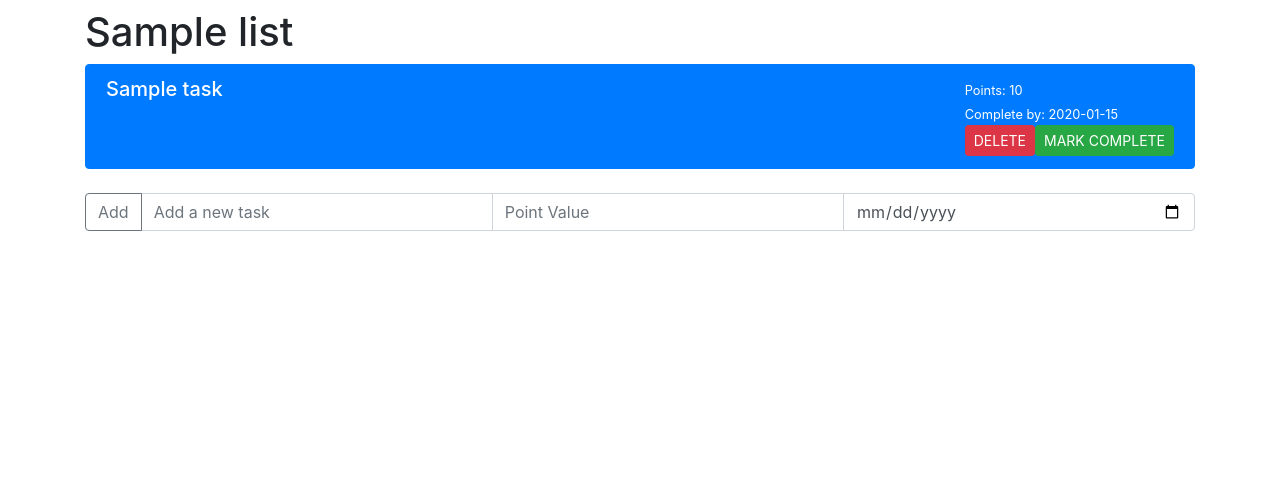
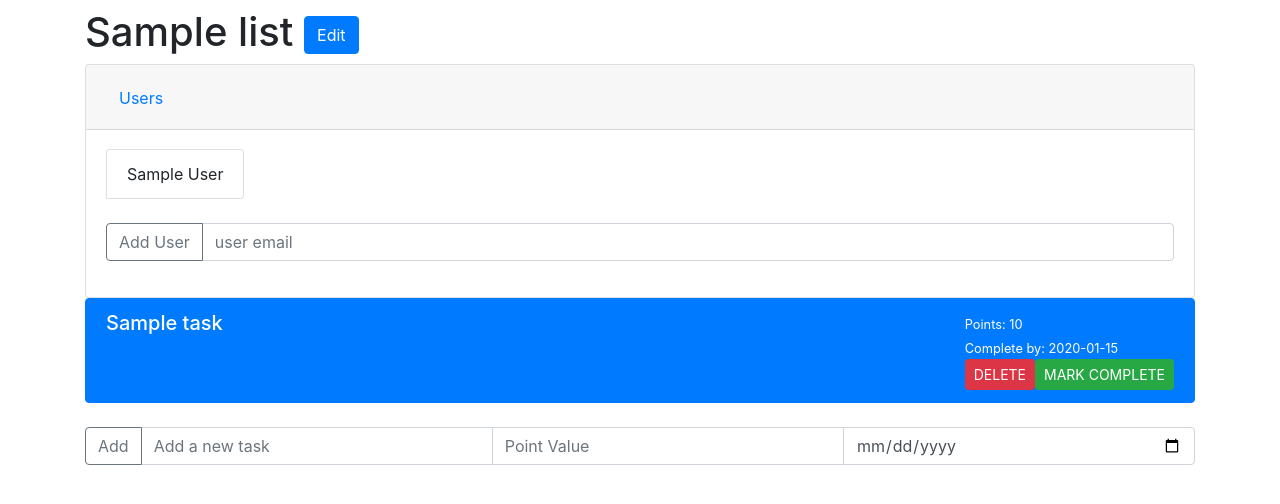
Before and after one commit to parthmparmar/honeydo, a Flask app: page /list/1 in a window 1280 px wide. Shown: the top 504 px of the page. Run offline with Flask 2, Linux system fonts and the light colour scheme; a user stored in the database is signed in; tables that the repository leaves empty hold one stand-in row (values such as "Sample post"); some libraries are stand-ins or nearby versions.

Commit message:
changes for access and edits on list

```diff
--- a/hdo/models.py
+++ b/hdo/models.py
@@ -34,7 +34,7 @@ class Lists(db.Model):  #accessing Model class of SQLAlchemy
 	list_owner_id=db.Column(db.Integer, db.ForeignKey("Users.id"), nullable=False)
 	list_owner=db.relationship("Users", foreign_keys = [list_owner_id], lazy=True)
 	list_access = db.relationship("Access", cascade="all, delete-orphan")
-	# TODO -- add relationship to Tasks so they get deleted
+	list_tasks = db.relationship("Tasks", cascade="all, delete-orphan")
 
 
 	'''def __init__(self,list_id,list_name,list_owner):
--- /dev/null
+++ b/hdo/static/script/tasks_page.js
@@ -0,0 +1,29 @@
+console.log("js loding")
+$(".delete-user-access").on("click", function () {
+  user_id = $(this).data("user_id");
+  list_id = $(this).data("list_id");
+  $.ajax({
+    url:"/api/access/?list_id="+list_id+"&user_id="+user_id,
+    method: "DELETE",
+  }).done(function (resp) {
+      location.reload();
+  });
+});
+
+$(".edit-list").on("click", function () {
+  $(".edit-list-input").removeClass("d-none");
+});
+
+$("#update-list-name").on("click", function (){
+  list_id = $(this).data("list_id");
+  new_name = $("#new_name").val().trim()
+  if (new_name) {
+    $.ajax({
+      url: "/api/list/"+list_id,
+      method: "PUT",
+      data: {new_name: new_name}
+    }).done(function (resp){
+      location.reload();
+    });
+  };
+});
--- /dev/null
+++ b/hdo/templates/access.html
@@ -0,0 +1,39 @@
+<!-- Access -->
+<div class="accordion" id="list-access">
+  <div class="card">
+    <div class="card-header" id="access-heading">
+      <h2 class="mb-0">
+        <button class="btn btn-link" type="button" data-toggle="collapse" data-target="#access-card" aria-expanded="true" aria-controls="access-card">
+          Users
+        </button>
+      </h2>
+    </div>
+
+    <div id="access-card" class="collapse show" aria-labelledby="access-card" data-parent="#list-access">
+      <div class="card-body">
+        <ul class="list-group list-group-horizontal-md">
+          {% for user in users %}
+          <li class="list-group-item">{{user.user.name}}
+            {% if current_user.id == list.list_owner_id %}
+              {% if user.user.id != list.list_owner_id %}
+                <button class="btn btn-danger delete-user-access" data-list_id = {{list.list_id}} data-user_id = {{user.user.id}} role="button">Delete</button>
+                {% endif %}
+            {% endif %}
+          </li>
+          {% endfor %}
+        </ul>
+
+        {% if current_user.id == list.list_owner_id %}
+        <form class="form-group mt-4" action="/api/access/?list_id={{list.list_id}}" method="POST">
+          <div class="input-group mb-3">
+            <div class="input-group-prepend">
+              <button class="btn btn-outline-secondary" type="submit" id="add-user">Add User</button>
+            </div>
+            <input name="user_email" type="email" class="form-control" placeholder="user email" aria-label="Add User" aria-describedby="add-user" required>
+          </div>
+        </form>
+        {% endif %}
+      </div>
+    </div>
+  </div>
+</div>
--- a/hdo/templates/lists.html
+++ b/hdo/templates/lists.html
@@ -2,15 +2,18 @@
 {% block body %}
 
 <div class="container">
+  <h3>Hello {{data.user.name}}!</h3>
   {% include "base/alerts.html" %}
   {% include "base/modal-yes-no.html" %}
   <div class="lists-view">
-    <p>Lists:</p>
+    <p>Your Lists:</p>
     <ul class="list-group">
       {% for list in data.user_lists %}
         <li class="list-group-item" >
           <a href="/list/{{list.list.list_id}}">{{list.list.list_name}}</a>
+          {% if data.user.id == list.list.list_owner_id %}
           <button type="button" data-list_id = {{list.list.list_id}} class="btn btn-secondary delete_list float-right">Delete</button>
+          {% endif %}
         </li>
       {% endfor %}
     </ul>
--- a/hdo/templates/tasks.html
+++ b/hdo/templates/tasks.html
@@ -3,8 +3,20 @@
 
 <div class="container">
   {% include "base/alerts.html" %}
+
   <div class="lists-view">
-    <h1>{{ list.list_name }}</h1>
+    <h1>{{ list.list_name }} <span>
+      {% if current_user.id == list.list_owner_id %}
+      <button type="button" class="btn btn-primary edit-list">Edit</button>
+      {% endif %}
+    </span></h1>
+    <div class="input-group mb-3 d-none edit-list-input">
+      <input id="new_name" type="text" class="form-control" value="{{list.list_name}}">
+      <div class="input-group-append">
+        <button data-list_id = {{list.list_id}} id="update-list-name" class="btn btn-outline-secondary" type="button">Update</button>
+      </div>
+    </div>
+    {% include "/access.html" %}
     {% for tasks in task_data.tasks %}
     <div class="list-group">
 
@@ -49,5 +61,5 @@
 
 {% endblock %}
 {% block javascript %}
-<script type="text/javascript" src="{{ url_for('static', filename='script/dashboard.js') }}"></script>
+<script type="text/javascript" src="{{ url_for('static', filename='script/tasks_page.js') }}"></script>
 {% endblock %}
--- /dev/null
+++ b/hdo/utilities/db_functions.py
@@ -0,0 +1,17 @@
+from hdo.models import Users, Lists, Access, Tasks
+from hdo import db
+
+def is_owner(user_id, list_id):
+    list = Lists.query.filter_by(list_id = list_id).first()
+
+    if list.list_owner_id == user_id:
+        return True
+    else:
+        return False
+
+def has_access(user_id, list_id):
+    access = Access.query.filter_by(list_id = list_id, user_id = user_id).first()
+    if access:
+        return True
+    else:
+        return False
--- a/hdo/views.py
+++ b/hdo/views.py
@@ -1,4 +1,4 @@
-from flask import Flask, redirect, url_for, render_template, request, flash
+from flask import Flask, redirect, url_for, render_template, request, flash, abort
 from hdo import app
 from flask_login import LoginManager, UserMixin, login_user, login_required, logout_user, current_user
 from hdo.models import Users, Lists, Access, Tasks
@@ -7,6 +7,7 @@ import datetime
 from werkzeug.security import generate_password_hash, check_password_hash
 import json
 import re
+from hdo.utilities.db_functions import is_owner, has_access
 
 @app.route('/')
 def hello_world():
@@ -32,24 +33,9 @@ def login():
                 flash("Welcome Back " + user.name, "success")
                 return redirect(url_for("dashboard"))
 
-        return "Invalid Username or Password"
+        flash("email and/or password incorrect, please try again." "warning")
+        return redirect(url_for("login"))
 
-
-# @app.route('/login', methods=['GET', 'POST'])
-# def login():
-#     form = LoginForm()
-#
-#     if form.validate_on_submit():
-#         #return '<h1>' + form.email.data + ' ' + form.password.data + '</h1>'
-#         user = Users.query.filter_by(email=form.email.data).first()
-#         if user:
-#             if check_password_hash(user.hash_password, form.password.data):#user.hash_password == form.password.data:
-#                 login_user(user)
-#                 return render_template('lists.html') #will need to change to redirect when route is set up
-#
-#         return 'Invalid username or password'
-#
-#     return render_template('login.html', form=form)
 
 @app.route('/register', methods=['GET', 'POST'])
 def register():
@@ -66,8 +52,7 @@ def register():
         user = Users.query.filter_by(email=email).first()
 
         if user:
-            flash("Unfortunately, " + user.email + " is already in use.", 'danger') #need to change to a red message
-
+            flash("Unfortunately, " + user.email + " is already in use.", 'danger')
             return redirect(url_for("register"))
         hashed_password = generate_password_hash(request.form["password"], method='sha256')
         new_user = Users(email = request.form["email"], name = request.form["name"] , hash_password = hashed_password, active = 0, last_login = datetime.datetime.now())
@@ -79,26 +64,32 @@ def register():
 @login_required
 def logout():
     logout_user()
-    return 'You are now logged out'
+    flash("You are now logged out", "success")
+    return redirect(url_for("login"))
 
 @app.route("/lists", methods=["GET"])
 def dashboard():
     if request.method == "GET":
         user_lists = Access.query.filter_by(user_id=current_user.id).all()
         modal = {"title": "Confirm", "msg": "Are you sure you want to delete the list?"}
-        data = {"user_lists": user_lists, "modal": modal}
+        data = {"user_lists": user_lists, "modal": modal, "user": current_user}
         return render_template("lists.html", data = data)
 
 @app.route("/list/<list_id>", methods=["GET"])
 def list_display(list_id):
     if request.method == "GET":
-        tasks = Tasks.query.filter_by(list_id=list_id).all()
         list = Lists.query.filter_by(list_id=list_id).first()
-        task_data = {"tasks": tasks}
-        return render_template("tasks.html", list = list, task_data = task_data, list_id = list_id,)
-
-        #list = Lists.query.filter_by(list_id = list_id).first()
-        #return list.list_name + " -- " + list.list_owner.email
+        if list:
+            if has_access(current_user.id, list_id):
+                tasks = Tasks.query.filter_by(list_id=list_id).all()
+                task_data = {"tasks": tasks}
+                users = Access.query.filter_by(list_id=list_id).all()
+                return render_template("tasks.html", list = list, task_data = task_data, list_id = list_id, current_user = current_user, users = users)
+            else:
+                flash("You don't have access to this list, please contact owner to get access", "warning")
+                return redirect(url_for("dashboard"))
+        else:
+            return "404 Error" #replace with 404 page
 
 @app.route("/api/task/<list_id>/add", methods=["POST"])
 def api_task(list_id):
@@ -114,7 +105,7 @@ def api_task(list_id):
 
 
 
-@app.route("/api/list/<list_id>", methods=["POST", "DELETE"])
+@app.route("/api/list/<list_id>", methods=["POST", "DELETE", "PUT"])
 def api_list(list_id):
 
     if request.method == "POST":
@@ -138,37 +129,59 @@ def api_list(list_id):
         db.session.commit()
         flash(list_name + " was deleted!", "success")
         return "list deleted"
-        # TODO: check is deleting list will delete multiple items on the access table
-        # todo: Do we also need to delete the task for this list?  How do we want to do that? SQLAlchemy Cascades
 
-@app.route("/api/lists/get", methods=["GET"])
-def api_get_lists():
-    if request.method == "GET":
-        lists = Lists.query.all()
-        print(lists)
-        for list in lists:
-            print(list.list_owner.email)
-        return "test"
+    # update list name
+    # AJAX calls
+    if request.method == "PUT":
+        if is_owner(current_user.id, list_id):
+            list = Lists.query.filter_by(list_id = list_id).first()
+            list.list_name = request.form["new_name"]
+            db.session.commit()
+            return "list updated"
+        else:
+            flash("You are not the owner of the list, please ask the owner to change the name", "danger")
+            return "not allowed", 401
 
+@app.route("/api/access/", methods=["GET", "POST", "DELETE"])
+def api_access():
+    list_id = request.args["list_id"]
 
-@app.route("/api/access/<access_id>", methods=["GET", "POST", "DELETE"])
-def api_access(access_id):
+# Give Access
     if request.method == "POST":
+        user_email=request.form["user_email"]
+        user = Users.query.filter_by(email=user_email).first()
+        if not user:
+            flash ("User does not exist, please check email and try again.", "warning")
+            return redirect(url_for("list_display", list_id = list_id))
+
+        user_id = user.id
+        if is_owner(current_user.id, list_id):
+            new_access = Access(list_id = list_id, user_id = user_id)
+            db.session.add(new_access)
+            db.session.commit()
+            flash("Access given to " + user.name, "success")
+            return redirect(url_for("list_display", list_id = list_id))
+        else:
+            flash("You are not the owner of this list, please ask ower to give access", "warning")
+            return redirect(url_for("list_display", list_id = list_id))
+
+# Access Delete
+# AJAX Call
+    if request.method == "DELETE":
+
         user_id = request.args["user_id"]
         list_id = request.args["list_id"]
-        new_access = Access(list_id = list_id, user_id = user_id)
-        db.session.add(new_access)
-        db.session.commit()
-        return "works"
-
-    if request.method == "DELETE":
-        access = Access.query.filter_by(access_id = access_id).first()
-        # todo: check who has access
+        access = Access.query.filter_by(user_id = user_id, list_id = list_id).first()
 
         if access:
-            db.session.delete(access)
-            db.session.commit()
-            return "Access Deleted"
+            if is_owner(current_user.id, list_id):
+                db.session.delete(access)
+                db.session.commit()
+                flash("User removed for list", "success")
+                return "Access Deleted"
+            else:
+                flash("You are not the owner of the list, please ask owner to delete user." , "danger")
+                return "Not Owner of List", 404
         else:
             return "Access Item Not Found", 404
 
```
Lines whose indentation alone changed are shown as unchanged.
